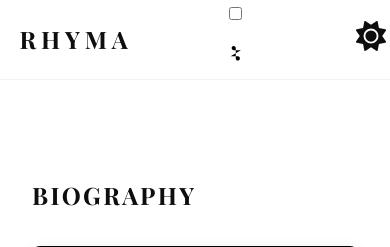
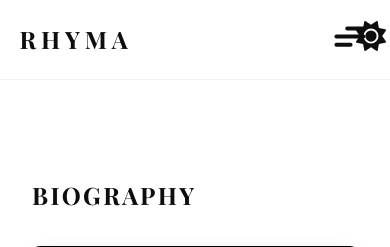
Before and after one commit to thulanesigasa/rhymamusic, a Flask app: page /about in a window 390 px wide. Shown: the top 247 px of the page. Run offline with Flask 3, Linux system fonts and the light colour scheme; some web fonts are replaced.

Commit message:
fix(css): ensure hamburger menu works on mobile

```diff
--- a/static/css/styles.css
+++ b/static/css/styles.css
@@ -270,6 +270,49 @@ footer {
 }
 
 /* Responsive */
+/* From Uiverse.io by prakashdc */
+.hamburger {
+    cursor: pointer;
+    display: none;
+    /* Default hidden on desktop */
+}
+
+.hamburger input {
+    display: none;
+}
+
+.hamburger svg {
+    /* The size of the SVG defines the overall size */
+    height: 3em;
+    /* Define the transition for transforming the SVG */
+    transition: transform 600ms cubic-bezier(0.4, 0, 0.2, 1);
+}
+
+.line {
+    fill: none;
+    stroke: var(--text-color);
+    /* Updated from red to theme color */
+    stroke-linecap: round;
+    stroke-linejoin: round;
+    stroke-width: 3;
+    /* Define the transition for transforming the Stroke */
+    transition: stroke-dasharray 600ms cubic-bezier(0.4, 0, 0.2, 1),
+        stroke-dashoffset 600ms cubic-bezier(0.4, 0, 0.2, 1);
+}
+
+.line-top-bottom {
+    stroke-dasharray: 12 63;
+}
+
+.hamburger input:checked+svg {
+    transform: rotate(-45deg);
+}
+
+.hamburger input:checked+svg .line-top-bottom {
+    stroke-dasharray: 20 300;
+    stroke-dashoffset: -32.42;
+}
+
 @media (max-width: 768px) {
     .nav-links {
         display: none;
@@ -288,8 +331,17 @@ footer {
         display: flex;
     }
 
+    /* Hide old toggle, show new one */
     .menu-toggle {
-        display: flex;
+        display: none;
+    }
+
+    .hamburger {
+        display: block;
+        position: absolute;
+        top: 15px;
+        right: 20px;
+        z-index: 1001;
     }
 }
 
@@ -1022,7 +1074,10 @@ footer .container {
     text-decoration: none;
 }
 
-.back-link:hover { opacity: 1; color: var(--bronze); }
+.back-link:hover {
+    opacity: 1;
+    color: var(--bronze);
+}
 
 /* Update these in your style.css */
 .login-container {
@@ -1098,7 +1153,8 @@ footer .container {
     gap: 15px;
 }
 
-.admin-form input, .admin-form textarea {
+.admin-form input,
+.admin-form textarea {
     background: rgba(255, 255, 255, 0.05);
     border: 1px solid rgba(205, 127, 50, 0.3);
     padding: 12px;
```
